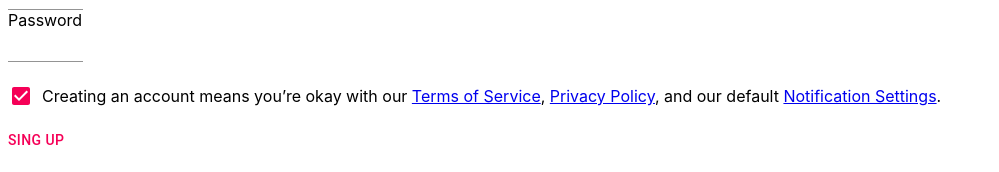
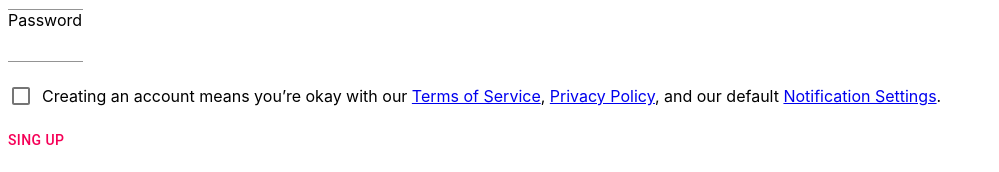
Before and after one commit to Oli1nykDmytro/MaterialComponents, a React (Create React App) app: page / in a window 1280 px wide. Shown: the part 240-412 px from the top of the page, without its empty margins (0-999 px from the left). Built offline with nearby package versions, Linux system fonts and the light colour scheme.

Commit message:
fix formik

```diff
--- a/src/component/Form/index.tsx
+++ b/src/component/Form/index.tsx
@@ -15,7 +15,7 @@ interface ValuesInput {
 
 const FormComponent: React.FC<{}> = () => {
   const initialValues: ValuesInput = { fullName: '', email: '', password: '' };
-  const [checked, setChecked] = React.useState(true);
+  const [checked, setChecked] = React.useState(false);
   const handleChange = (event: React.ChangeEvent<HTMLInputElement>) => {
     setChecked(event.target.checked);
   };
@@ -28,15 +28,21 @@ const FormComponent: React.FC<{}> = () => {
           console.log({ values, actions });
           actions.setSubmitting(false);
         }}
+        validationSchema={yup.object({
+            fullName:yup.string().required(),
+            email:yup.string().email('Not Correct').required(),
+            password:yup.string().min(8).required()
+        }
+       )}
       >
         <Form>
           <Box width={75} p={1} display="flex" flexDirection="column">
             <label htmlFor="firstName">First Name</label>
             <TextField />
             <label htmlFor="firstName">Email</label>
-            <TextField />
+            <TextField type="email"/>
             <label htmlFor="firstName">Password</label>
-            <TextField />
+            <TextField type="password"/>
           </Box>
 
           <Box display="flex" >
@@ -48,8 +54,9 @@ const FormComponent: React.FC<{}> = () => {
           <p>Creating an account means you’re okay with our <a href="#">Terms of Service</a>, <a href="#">Privacy Policy</a>, and our default <a href="#">Notification Settings</a>.</p>
           </Box>
 
-          <Button color="secondary">Sing Up</Button>
+          <Button type="submit"  color="secondary">Sing Up</Button>
         </Form>
+
       </Formik>
     </div>
   );
```
